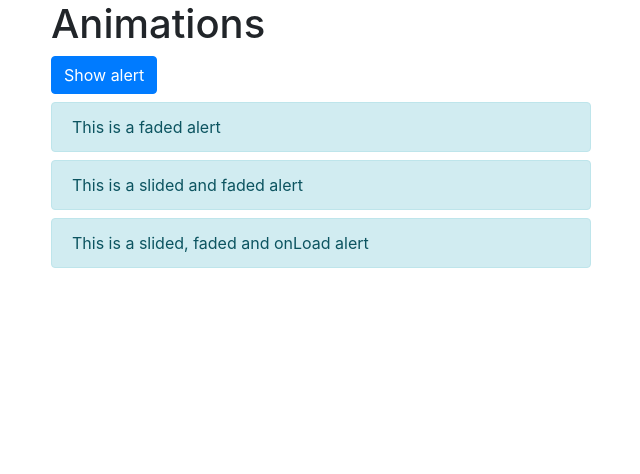
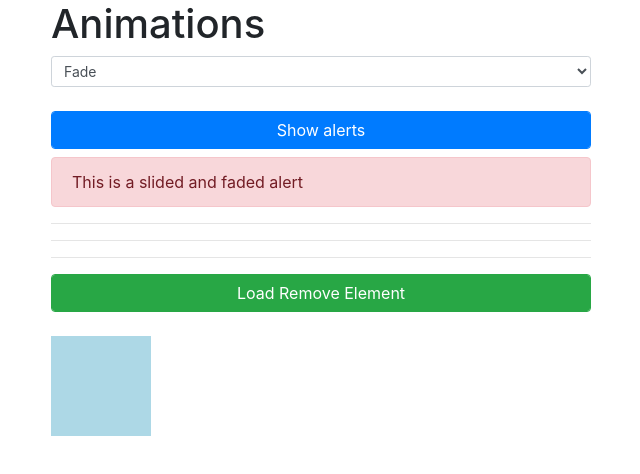
Before and after one commit to ninjadev220/vue-animation-transition, a Vue app: page / in a window 1280 px wide. Shown: the top 474 px of the page, without its empty margins (34-674 px from the left). Built offline with nearby package versions, Linux system fonts and the light colour scheme.

Commit message:
Improve alert fade/slide transition

```diff
--- a/public/index.html
+++ b/public/index.html
@@ -10,6 +10,10 @@
       rel="stylesheet"
       integrity="sha384-ggOyR0iXCbMQv3Xipma34MD+dH/1fQ784/j6cY/iJTQUOhcWr7x9JvoRxT2MZw1T"
       crossorigin="anonymous"
+    />
+    <link
+      rel="stylesheet"
+      href="https://cdnjs.cloudflare.com/ajax/libs/animate.css/3.7.2/animate.min.css"
     />
     <title>vue-animations-transitions</title>
   </head>
--- a/src/App.vue
+++ b/src/App.vue
@@ -4,18 +4,57 @@
       <div class="col-xs-12 col-sm-8 col-sm-offset-2 col-md-6 col-md-offset-3">
         <h1>Animations</h1>
 
-        <button @click="toggleAlert" class="btn btn-primary">Show alert</button>
+        <select class="form-control form-control-sm" v-model="selectedTransition">
+          <option value="fade">Fade</option>
+          <option value="slide">Slide</option>
+        </select>
+        <br />
+        <button @click="toggleAlert" class="btn btn-primary form-control">Show alerts</button>
 
-        <transition name="fade">
+        <transition :name="selectedTransition">
           <div v-if="show" class="alert alert-info my-2">This is a faded alert</div>
         </transition>
 
-        <transition name="slide" type="animation">
-          <div v-if="show" class="alert alert-info my-2">This is a slided and faded alert</div>
+        <transition :name="selectedTransition" mode="out-in">
+          <div
+            v-if="show"
+            class="alert alert-warning my-2"
+            key="warning"
+          >This is a slided and faded alert</div>
+          <div v-else class="alert alert-danger my-2" key="danger">This is a slided and faded alert</div>
         </transition>
 
-        <transition name="slide" type="animation" appear>
-          <div v-if="show" class="alert alert-info my-2">This is a slided, faded and onLoad alert</div>
+        <hr />
+
+        <transition enter-active-class="animated bounce" leave-active-class="animated swing">
+          <div v-if="show" class="alert alert-info my-2">This is an animated bounce swing div</div>
+        </transition>
+
+        <hr />
+
+        <div
+          v-if="show"
+          :class="animationHeadShake"
+          class="alert alert-info my-2"
+        >This is animated alert</div>
+
+        <hr />
+
+        <button class="btn btn-success form-control" @click="load = !load">Load Remove Element</button>
+        <br />
+        <br />
+        <transition
+          @before-enter="beforeEnter"
+          @enter="enter"
+          @after-enter="afterEnter"
+          @enter-cancelled="enterCancelled"
+          @before-leave="beforeLeave"
+          @leave="leave"
+          @after-leave="afterLeave"
+          @leave-cancelled="leaveCancelled"
+          :css="false"
+        >
+          <div style="width: 100px; height: 100px; background-color: lightblue" v-if="load"></div>
         </transition>
       </div>
     </div>
@@ -25,12 +64,56 @@
 <script>
 export default {
   data() {
-    return { show: true };
+    return {
+      show: false,
+      load: true,
+      selectedTransition: "fade"
+    };
+  },
+
+  computed: {
+    animationHeadShake() {
+      return "animated infinite headShake slow";
+    }
   },
 
   methods: {
     toggleAlert() {
       this.show = !this.show;
+    },
+
+    beforeEnter(el) {
+      console.log("beforeEnter()");
+    },
+
+    enter(el, done) {
+      console.log("enter()");
+      done(console.log("enter.done()"));
+    },
+
+    afterEnter(el) {
+      console.log("afterEnter()");
+    },
+
+    enterCancelled(el) {
+      console.log("enterCancelled()");
+    },
+
+    beforeLeave(el) {
+      console.log("beforeLeave()");
+    },
+
+    leave(el, done) {
+      console.log("leave()");
+      done(console.log("leave.done()"));
+    },
+
+    afterLeave(el) {
+      console.log("afterLeave()");
+    },
+
+    leaveCancelled(el) {
+      console.log("leaveCancelled()");
     }
   }
 };
@@ -69,7 +152,7 @@ export default {
 
 .slide-leave-active {
   animation: slide-out 1s ease-out forwards;
-  transition: opacity 3s;
+  transition: opacity 1s;
   opacity: 0;
 }
 
```
